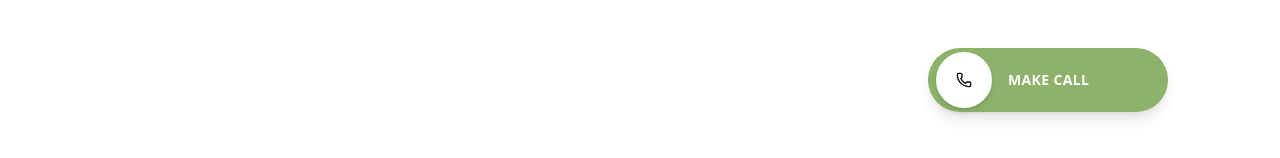
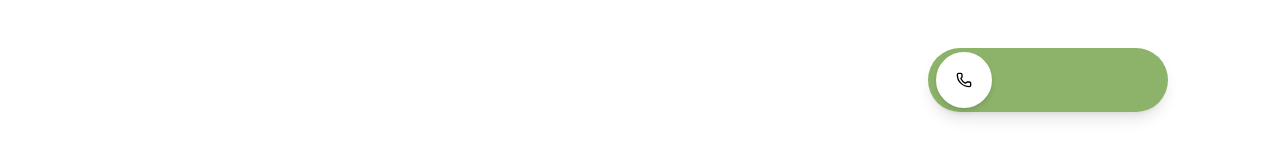
Before and after one commit to shokhsanam18/mediDove, a React (Vite) app: page /BecomeMember in a window 1280 px wide. Shown: the part 3508-3666 px from the top of the page. Built offline with nearby package versions, Linux system fonts and the light colour scheme.

Commit message:
DONOT SWITCH TO THIS BRANCH AND CHANGE ANYTHING

```diff
--- a/src/components/ui/FormAppointment.jsx
+++ b/src/components/ui/FormAppointment.jsx
@@ -75,7 +75,7 @@ function FormAppointment() {
     setFormData((prev) => ({ ...prev, [key]: value }));
   };
 
-  // UseMutation for submitting the form data
+
   const mutation = useMutation({
     mutationFn: async (data) => {
       const response = await fetch(BASE_URL, {
--- a/src/pages/BecomeMember/CombinedPage.jsx
+++ b/src/pages/BecomeMember/CombinedPage.jsx
@@ -130,7 +130,7 @@ const CombinedPage = () => {
           <span className="w-14 h-14 flex items-center justify-center bg-white text-black rounded-full border-2 border-white shadow-md ml-2">
             <Phone size={16} />
           </span>
-          <span className="ml-4 text-sm tracking-wide">MAKE CALL</span>
+          <span className="ml-4 text-sm tracking-wide"></span>
         </button>
       </div>
     </>
```
